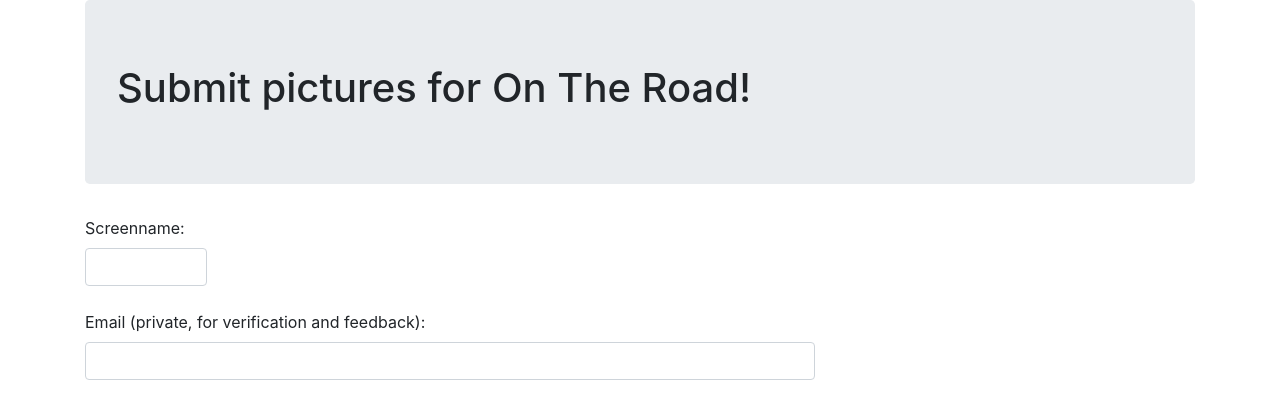
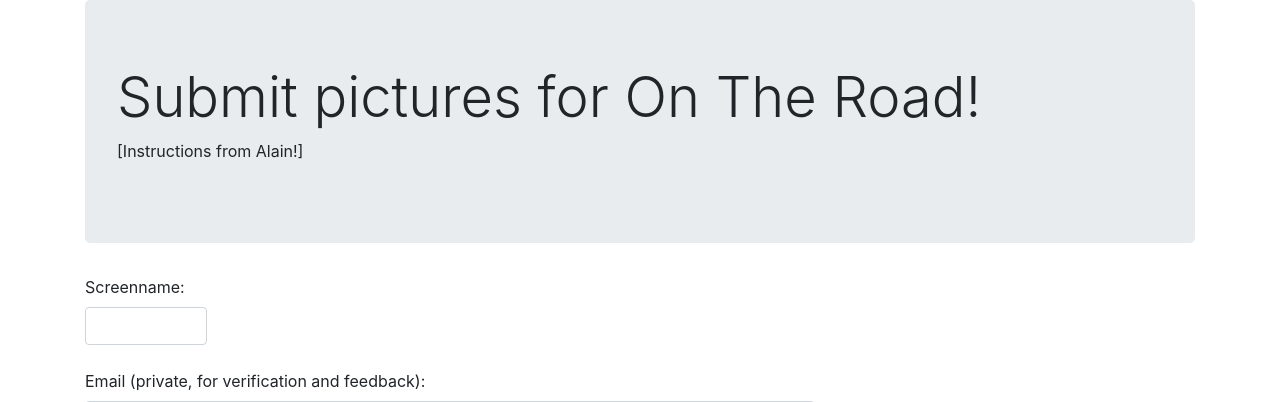
Before and after one commit to thearchduke/wordpress-picture-submissions, a Flask app: page /submit/ in a window 1280 px wide. Shown: the top 402 px of the page. Run offline with Flask 2, Linux system fonts and the light colour scheme; some libraries are stand-ins or nearby versions.

Commit message:
datepicker UI, some css fixes

```diff
--- a/templates/base.html
+++ b/templates/base.html
@@ -13,6 +13,9 @@
 
         <!-- Optional theme -->
         <link rel="stylesheet" href="https://maxcdn.bootstrapcdn.com/bootstrap/3.3.7/css/bootstrap-theme.min.css" integrity="sha384-rHyoN1iRsVXV4nD0JutlnGaslCJuC7uwjduW9SVrLvRYooPp2bWYgmgJQIXwl/Sp" crossorigin="anonymous">
+
+        <!-- jQuery-UI theme -->
+        <link rel="stylesheet" href="http://ajax.googleapis.com/ajax/libs/jqueryui/1.10.3/themes/sunny/jquery-ui.min.css">
 
         <!-- Latest compiled and minified JavaScript -->
         <script src="https://maxcdn.bootstrapcdn.com/bootstrap/3.3.7/js/bootstrap.min.js" integrity="sha384-Tc5IQib027qvyjSMfHjOMaLkfuWVxZxUPnCJA7l2mCWNIpG9mGCD8wGNIcPD7Txa" crossorigin="anonymous"></script>
--- a/templates/submit.html
+++ b/templates/submit.html
@@ -24,9 +24,10 @@
 {% endblock %}
 
 {% block jumbotron %}
-<h1>Submit pictures for On The Road!</h1>
+<h1 class="display-4">Submit pictures for On The Road!</h1>
+    <p>[Instructions from Alain!]</p>
 {% if config.LOCAL == False and form.recaptcha.errors %}
-    <p style="color: red;">Please fill out the reCAPTCHA box at the end to confirm that you're human. You may need to supply your image files again too.</p>
+    <p class="lead" style="color: red;">Please fill out the reCAPTCHA box at the end to confirm that you're human. You may need to supply your image files again too.</p>
 {% endif %}
 {% endblock %}
 
@@ -105,7 +106,7 @@
 
         function manageFile(input) {
             if (input.files && input.files[0]) {
-                if (input.files[0].size > ({{ config.MAX_CONTENT_MB }}*1024*1024) {
+                if (input.files[0].size > ({{ config.MAX_CONTENT_MB }}*1024*1024)) {
                     alert("The file you have selected is too large, please select one smaller than " + {{ config.MAX_CONTENT_MB }} + "MB");
                     input.value = null;
                     $(input).next().attr('src', '#');
```
Also changed, not shown: tasks.py (+5 -3 lines).
